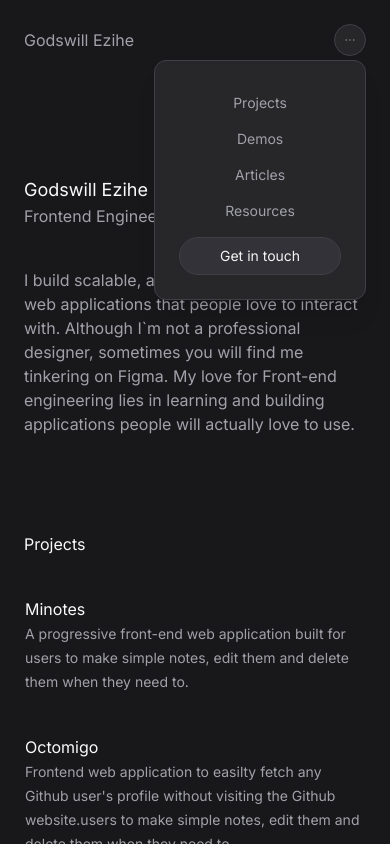
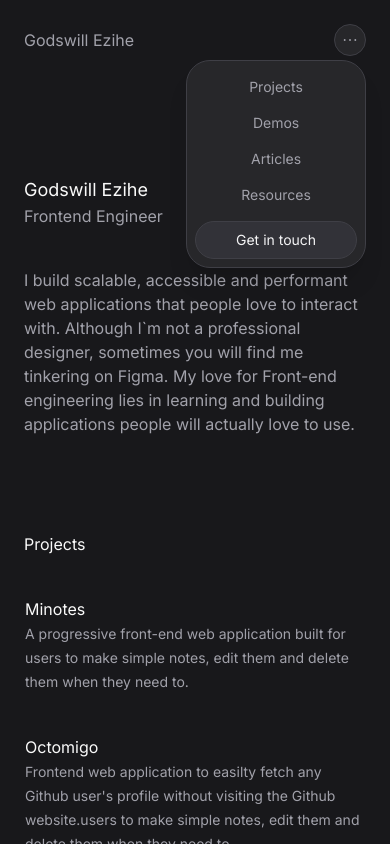
Before and after one commit to gzkdev/web-portfolio, a Next.js app: page / in a window 390 px wide. Both pictures are taken after a click on the button "toggle menu". Shown: the top 844 px of the page. Built offline with nearby package versions, Linux system fonts and the light colour scheme.

Commit message:
update menu

```diff
--- a/components/menu.tsx
+++ b/components/menu.tsx
@@ -20,7 +20,7 @@ export function Menu() {
           aria-label="toggle menu"
           className="size-8 text-sm inline-flex items-center justify-center rounded-full bg-zinc-800 border border-zinc-700 hover:bg-zinc-800/50 hover:text-zinc-100 sm:hidden outline-none"
         >
-          <PiDotsThree />
+          <PiDotsThree size={20} />
         </motion.button>
       </DropdownMenu.Trigger>
 
@@ -32,7 +32,7 @@ export function Menu() {
               animate="animate"
               exit="initial"
               variants={motionMenuVariant}
-              className="p-6 bg-zinc-800 border border-zinc-700 rounded-xl sm:hidden mr-6 text-sm text-center shadow-xl"
+              className="p-2 bg-zinc-800 border border-zinc-700 rounded-3xl sm:hidden mr-6 text-sm text-center shadow-xl"
             >
               {navLinks.map(({ href, id, title }) => (
                 <li key={id}>
```
